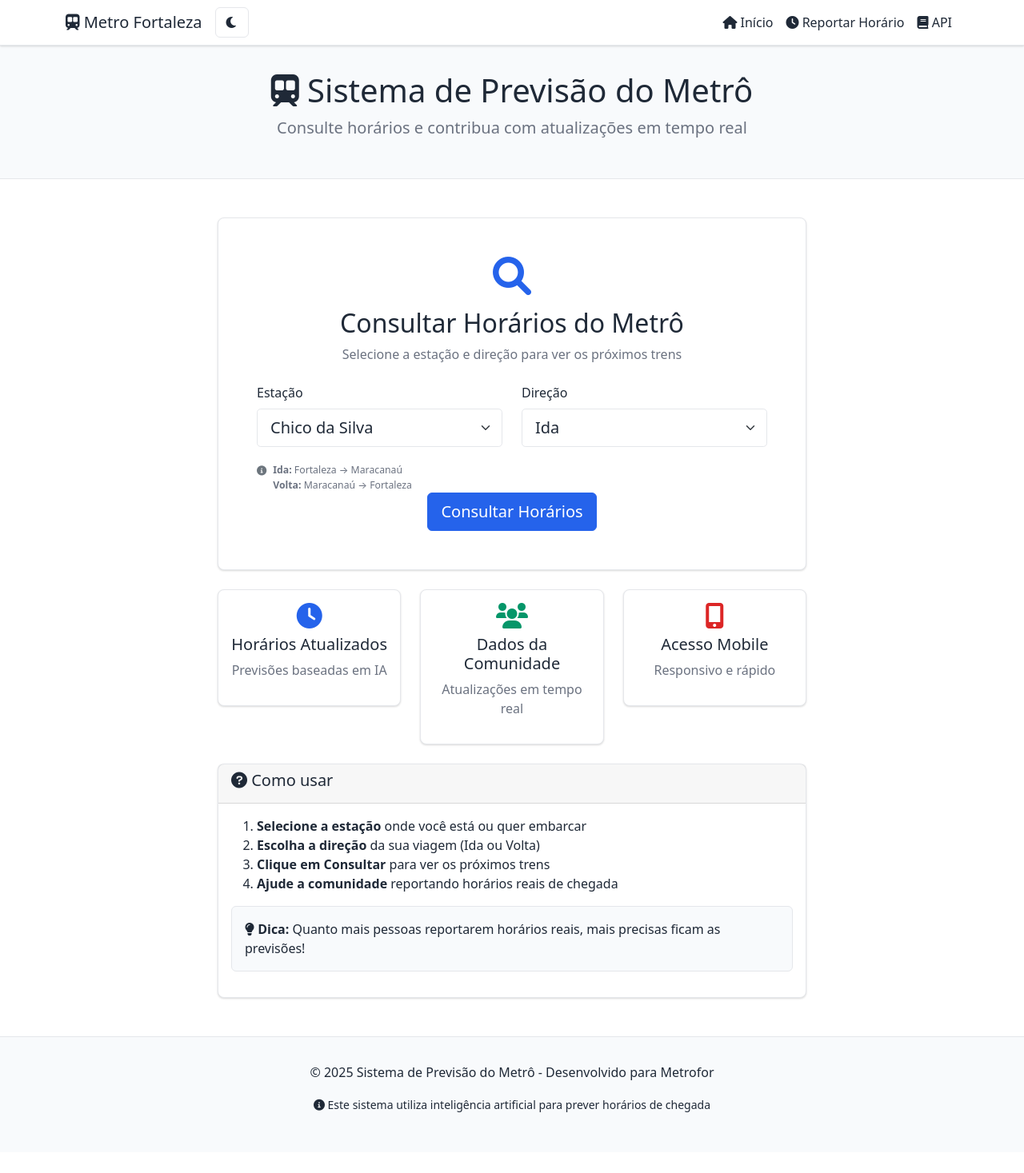
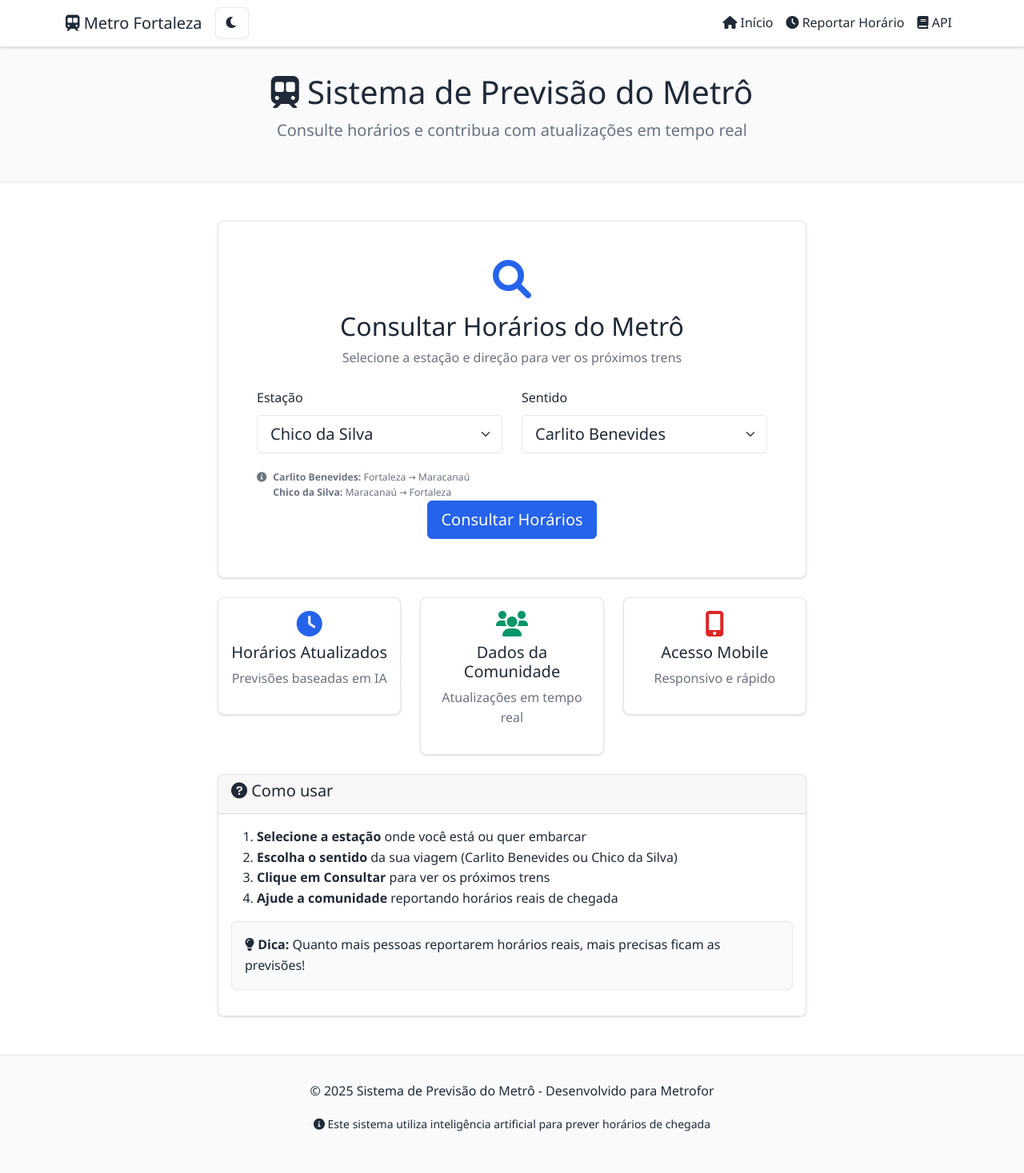
Before and after one commit to myller-silva/adm---software, a Flask app: page / in a window 1280 px wide. Shown: the whole page at 80% size. Before the commit the page ends 1391 px from the top, so only its background shows below. Run offline with Flask 3, Linux system fonts and the light colour scheme.

Commit message:
feat: atualizar direções para Carlito Benevides e Chico da Silva e melhorar a documentação

```diff
--- a/app.py
+++ b/app.py
@@ -21,6 +21,7 @@ app.config["SECRET_KEY"] = "minha-chave-ultra-secreta"
 
 # Configuração do fuso horário de Fortaleza
 REGION_TIME_ZONE = pytz.timezone("America/Fortaleza")
+
 
 def get_region_time():
     """Retorna a hora atual no fuso horário da região"""
@@ -63,8 +64,8 @@ class StationForm(FlaskForm):
         "Estação", choices=[(s, s) for s in STATIONS], validators=[DataRequired()]
     )
     direction = SelectField(
-        "Direção",
-        choices=[("ida", "Ida"), ("volta", "Volta")],
+        "Sentido",
+        choices=[("ida", "Carlito Benevides"), ("volta", "Chico da Silva")],
         validators=[DataRequired()],
     )
     submit = SubmitField("Consultar Horários")
@@ -75,8 +76,8 @@ class RealTimeForm(FlaskForm):
         "Estação", choices=[(s, s) for s in STATIONS], validators=[DataRequired()]
     )
     direction = SelectField(
-        "Direção",
-        choices=[("ida", "Ida"), ("volta", "Volta")],
+        "Sentido",
+        choices=[("ida", "Carlito Benevides"), ("volta", "Chico da Silva")],
         validators=[DataRequired()],
     )
     actual_time = DateTimeField(
--- a/templates/base.html
+++ b/templates/base.html
@@ -3,7 +3,50 @@
 <head>
     <meta charset="UTF-8">
     <meta name="viewport" content="width=device-width, initial-scale=1.0">
+    <meta name="color-scheme" content="light dark">
     <title>{% block title %}Sistema de Previsão do Metrô{% endblock %}</title>
+
+    <!-- CSS crítico inline para prevenir FOUC -->
+    <style>
+        /* Prevent flash of white content */
+        html {
+            background-color: #ffffff;
+        }
+
+        html[data-theme="dark"] {
+            background-color: #111827;
+        }
+
+        body {
+            background-color: inherit;
+            margin: 0;
+            transition: none !important;
+        }
+
+        /* Hide content until theme is loaded */
+        .theme-loading {
+            visibility: hidden;
+        }
+    </style>
+
+    <!-- Script para carregar tema ANTES do conteúdo -->
+    <script>
+        (function() {
+            // Carregar tema imediatamente
+            const savedTheme = localStorage.getItem('theme') || 'light';
+            document.documentElement.setAttribute('data-theme', savedTheme);
+
+            // Aplicar cor de fundo imediatamente
+            if (savedTheme === 'dark') {
+                document.documentElement.style.backgroundColor = '#111827';
+                document.body.style.backgroundColor = '#111827';
+            } else {
+                document.documentElement.style.backgroundColor = '#ffffff';
+                document.body.style.backgroundColor = '#ffffff';
+            }
+        })();
+    </script>
+
     <link href="https://cdn.jsdelivr.net/npm/bootstrap@5.1.3/dist/css/bootstrap.min.css" rel="stylesheet">
     <link href="https://cdnjs.cloudflare.com/ajax/libs/font-awesome/6.0.0/css/all.min.css" rel="stylesheet">
     <style>
@@ -38,7 +81,19 @@
         body {
             background-color: var(--bg-color);
             color: var(--text-color);
-            transition: background-color 0.3s ease, color 0.3s ease;
+            font-family: 'Segoe UI', Tahoma, Geneva, Verdana, sans-serif;
+            line-height: 1.6;
+            margin: 0;
+            padding: 0;
+        }
+
+        /* Transições suaves apenas após carregamento */
+        body:not(.theme-loading) {
+            transition: background-color 0.3s ease, color 0.3s ease !important;
+        }
+
+        body:not(.theme-loading) * {
+            transition: background-color 0.3s ease, color 0.3s ease, border-color 0.3s ease !important;
         }
 
         .navbar {
@@ -171,7 +226,7 @@
         }
     </style>
 </head>
-<body>
+<body class="theme-loading">
     <!-- Navigation -->
     <nav class="navbar navbar-expand-lg">
         <div class="container">
@@ -270,13 +325,20 @@
             const savedTheme = localStorage.getItem('theme') || 'light';
             const html = document.documentElement;
             const themeIcon = document.getElementById('themeIcon');
+            const body = document.body;
 
-            html.setAttribute('data-theme', savedTheme);
+            // Tema já foi carregado no head, apenas sincronizar o ícone
             if (savedTheme === 'dark') {
                 themeIcon.className = 'fas fa-sun';
             } else {
                 themeIcon.className = 'fas fa-moon';
             }
+
+            // Remover classe de loading e habilitar transições
+            setTimeout(function() {
+                body.classList.remove('theme-loading');
+                body.style.transition = 'background-color 0.3s ease, color 0.3s ease';
+            }, 50);
 
             // Load saved station and direction preferences
             loadUserPreferences();
--- a/templates/docs.html
+++ b/templates/docs.html
@@ -38,7 +38,7 @@
                             <h6>Parâmetros:</h6>
                             <ul>
                                 <li><code>station</code> (string): Nome da estação</li>
-                                <li><code>direction</code> (string): Direção ('ida' ou 'volta')</li>
+                                <li><code>direction</code> (string): Sentido ('ida' para Carlito Benevides ou 'volta' para Chico da Silva)</li>
                             </ul>
 
                             <h6>Exemplo de Request:</h6>
@@ -81,7 +81,7 @@
                             <h6>Body:</h6>
                             <ul>
                                 <li><code>station</code> (string): Nome da estação</li>
-                                <li><code>direction</code> (string): Direção ('ida' ou 'volta')</li>
+                                <li><code>direction</code> (string): Sentido ('ida' para Carlito Benevides ou 'volta' para Chico da Silva)</li>
                                 <li><code>actual_time</code> (string): Horário real no formato ISO 8601</li>
                             </ul>
 
--- a/templates/index.html
+++ b/templates/index.html
@@ -27,8 +27,8 @@
                             <small class="d-flex align-items-start">
                                 <i class="fas fa-info-circle me-2 mt-1"></i>
                                 <div class="text-muted">
-                                    <div><strong>Ida:</strong> Fortaleza → Maracanaú</div>
-                                    <div><strong>Volta:</strong> Maracanaú → Fortaleza</div>
+                                    <div><strong>Carlito Benevides:</strong> Fortaleza → Maracanaú</div>
+                                    <div><strong>Chico da Silva:</strong> Maracanaú → Fortaleza</div>
                                 </div>
                             </small>
                         </div>
@@ -80,21 +80,21 @@
             <div class="card-body">
                 <ol>
                     <li><strong>Selecione a estação</strong> onde você está ou quer embarcar</li>
-                    <li><strong>Escolha a direção</strong> da sua viagem (Ida ou Volta)</li>
+                    <li><strong>Escolha o sentido</strong> da sua viagem (Carlito Benevides ou Chico da Silva)</li>
                     <li><strong>Clique em Consultar</strong> para ver os próximos trens</li>
                     <li><strong>Ajude a comunidade</strong> reportando horários reais de chegada</li>
                 </ol>
 
                 <!-- Explicação das direções -->
                 <!-- <div class="alert" style="background-color: var(--bg-secondary); border-color: var(--border-color); margin-bottom: 1rem;">
-                    <h6><i class="fas fa-route"></i> Entenda as direções:</h6>
+                    <h6><i class="fas fa-route"></i> Entenda os sentidos:</h6>
                     <div class="row">
                         <div class="col-md-6">
-                            <strong style="color: var(--primary-color);">📍 IDA</strong><br>
+                            <strong style="color: var(--primary-color);">📍 CARLITO BENEVIDES</strong><br>
                             <small class="text-muted">Sentido: Fortaleza → Maracanaú</small>
                         </div>
                         <div class="col-md-6">
-                            <strong style="color: #059669;">📍 VOLTA</strong><br>
+                            <strong style="color: #059669;">📍 CHICO DA SILVA</strong><br>
                             <small class="text-muted">Sentido: Maracanaú → Fortaleza</small>
                         </div>
                     </div>
--- a/templates/report.html
+++ b/templates/report.html
@@ -25,8 +25,8 @@
                             <div class="form-text">
                                 <small>
                                     <i class="fas fa-info-circle"></i>
-                                    <strong>Ida:</strong> Fortaleza → Maracanaú |
-                                    <strong>Volta:</strong> Maracanaú → Fortaleza
+                                    <strong>Carlito Benevides:</strong> Fortaleza → Maracanaú |
+                                    <strong>Chico da Silva:</strong> Maracanaú → Fortaleza
                                 </small>
                             </div>
                         </div>
```
Also changed, not shown: templates/results.html (+7 -1 lines), README.md.
